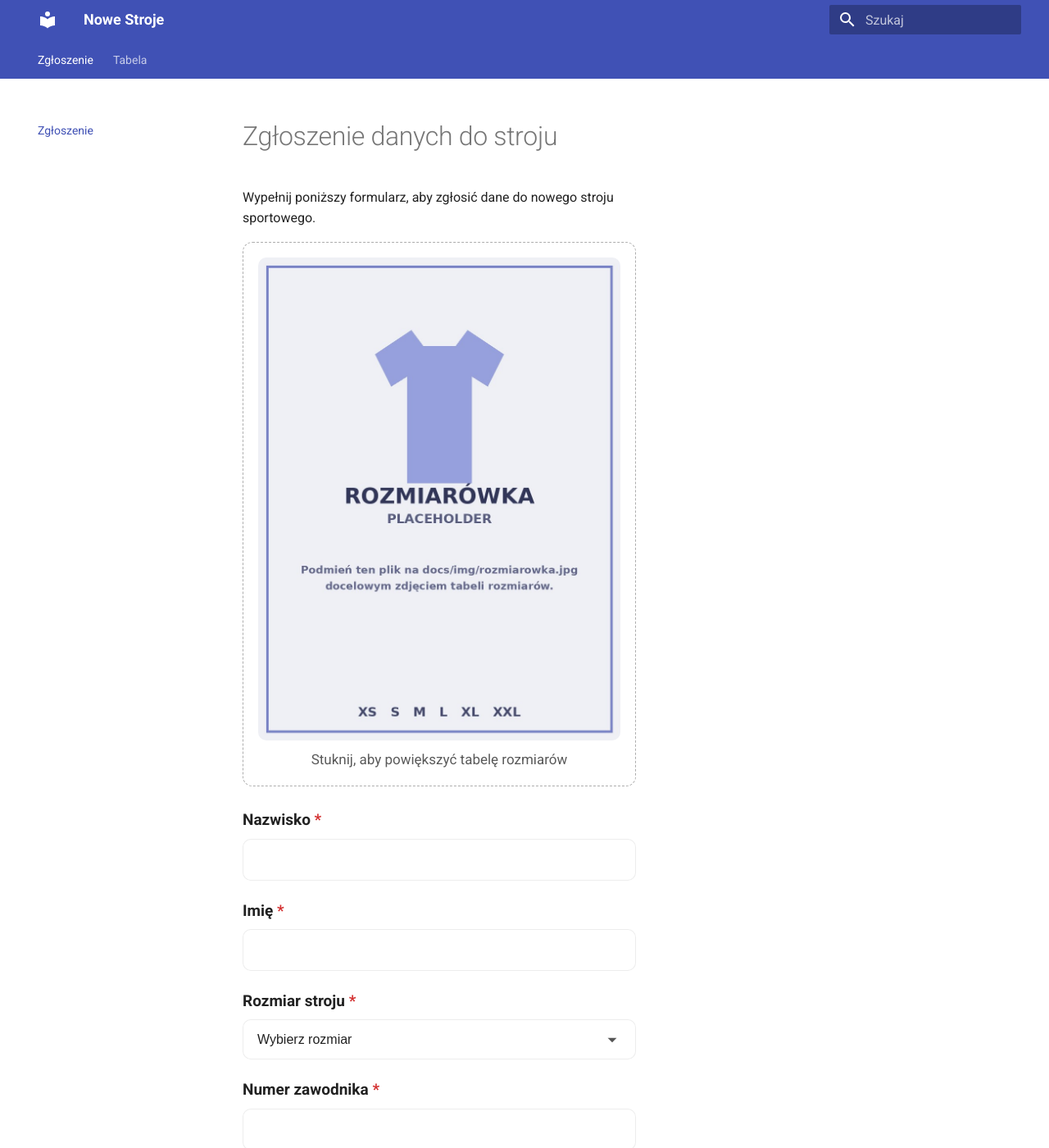
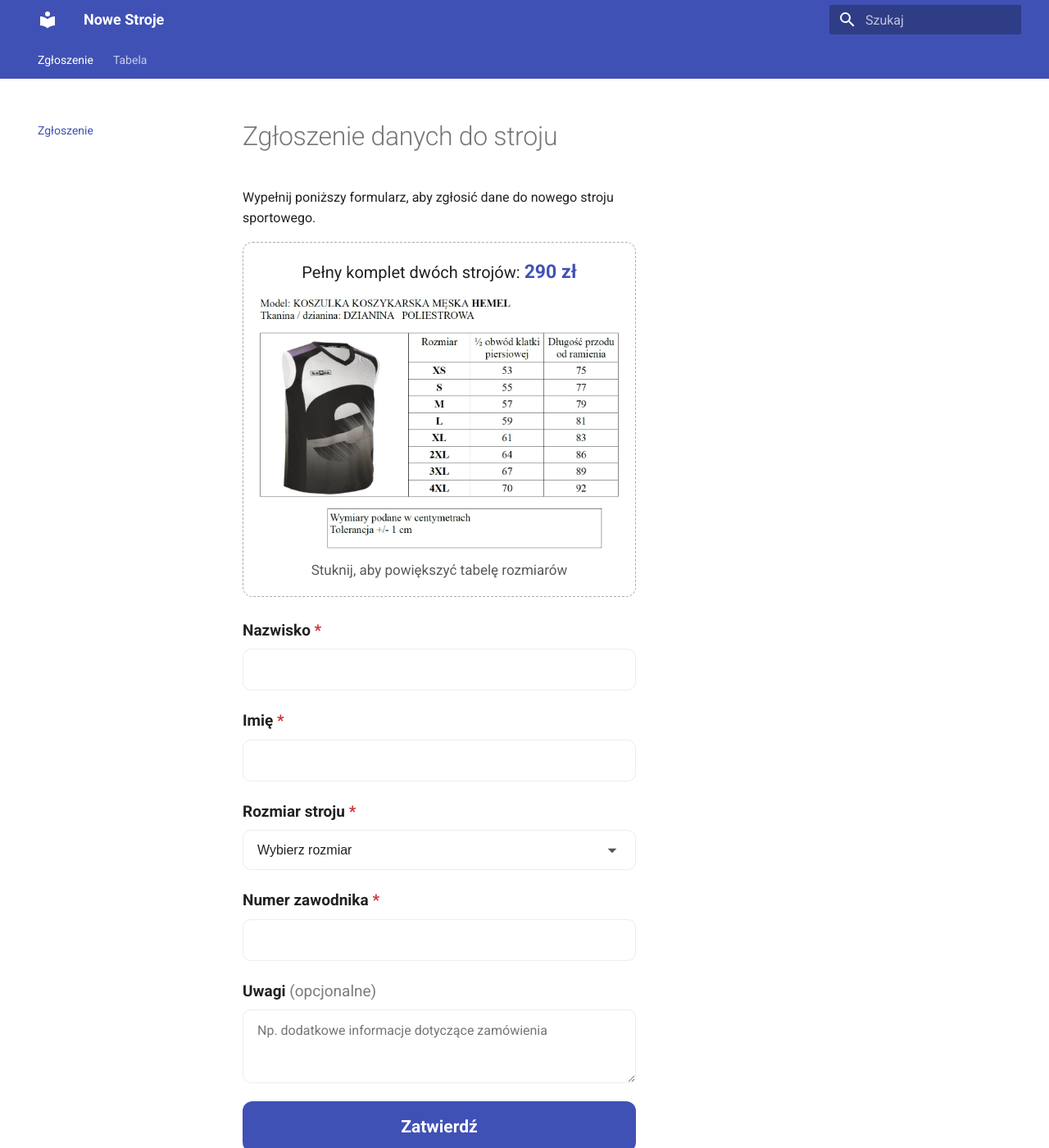
Before and after one commit to piotrlew-creator/nowe-stroje, an MkDocs documentation site: the page built from docs/index.md, in a window 1280 px wide and 1400 px high. Shown: the whole window at 82% size. Built offline with MkDocs 1.6.1 and Material for MkDocs 9.7.7, drawn with Linux system fonts in a browser that asks for light colours.

Commit message:
Dodaj prawdziwa rozmiarowke, cene 290 zl i rozmiary XS-4XL

```diff
--- a/docs/css/extra.css
+++ b/docs/css/extra.css
@@ -108,6 +108,17 @@
   border: 1.5px dashed var(--md-default-fg-color--lighter, #bbb);
   border-radius: 12px;
   text-align: center;
+}
+
+.rozmiarowka-cena {
+  margin: 0;
+  font-size: 1rem;
+  text-align: center;
+}
+
+.rozmiarowka-cena strong {
+  color: var(--md-primary-fg-color, #3f51b5);
+  font-size: 1.15rem;
 }
 
 .rozmiarowka-miniatura {
--- a/docs/index.md
+++ b/docs/index.md
@@ -3,6 +3,7 @@
 Wypełnij poniższy formularz, aby zgłosić dane do nowego stroju sportowego.
 
 <div class="rozmiarowka-blok">
+  <p class="rozmiarowka-cena">Pełny komplet dwóch strojów: <strong>290 zł</strong></p>
   <img id="rozmiarowka-miniatura" class="rozmiarowka-miniatura" src="img/rozmiarowka.jpg" alt="Tabela rozmiarów strojów sportowych">
   <span class="rozmiarowka-podpis">Stuknij, aby powiększyć tabelę rozmiarów</span>
 </div>
```
Also changed, not shown: other parts of docs/index.md (+3 -1 lines), docs/tabela.md (+3 -1 lines), docs/img/rozmiarowka.jpg.
